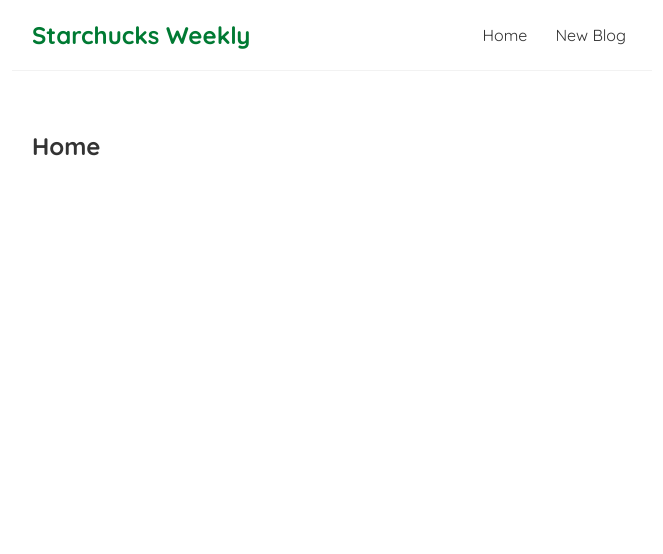
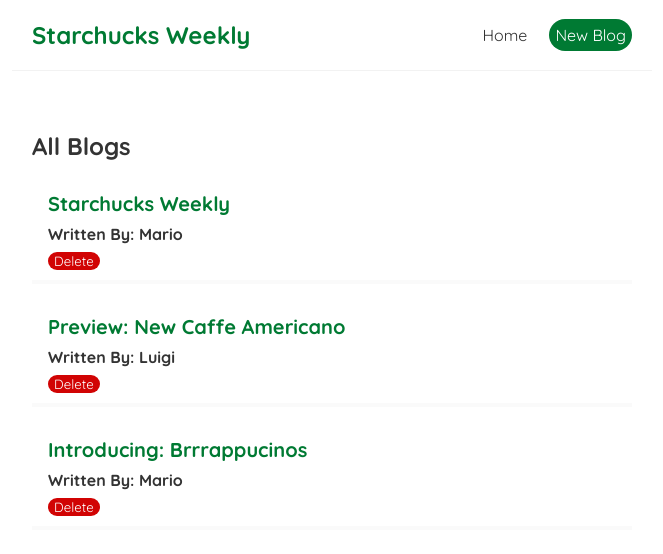
Before and after one commit to ghostly-developer/Starchucks-Blog, a React (Create React App) app: page / in a window 1280 px wide. Shown: the top 554 px of the page, without its empty margins (308-971 px from the left). Built offline with nearby package versions, Linux system fonts and the light colour scheme.

Commit message:
Output blog preview

```diff
--- /dev/null
+++ b/src/BlogList.js
@@ -0,0 +1,16 @@
+function BlogList({blogs, title, handleDelete}) {
+    return (
+        <div className="blog-list">
+            <h2>{ title }</h2>
+            {blogs.map((blog) => (
+                <div className="blog-preview" key={blog.id}>
+                    <h2>{ blog.title }</h2>
+                    <h4>Written By: { blog.author }</h4>
+                    <button className="button-danger" style={{marginTop: "8px"}}onClick={() => handleDelete(blog.id)}>Delete</button>
+                </div>
+            ))}
+        </div>
+    );
+}
+
+export default BlogList;
--- a/src/Home.js
+++ b/src/Home.js
@@ -1,9 +1,21 @@
+import { useState } from 'react';
+import BlogList from './BlogList';
+
 function Home() {
+    const [blogs, setBlogs] = useState([
+    { title: 'Starchucks Weekly', body: 'lorem ipsum...', author: 'Mario', id: 1 },
+    { title: 'Preview: New Caffe Americano', body: 'lorem ipsum...', author: 'Luigi', id: 2 },
+    { title: 'Introducing: Brrrappucinos', body: 'lorem ipsum...', author: 'Mario', id: 3 }
+    ]);
+
+    function handleDelete(id){
+        const newBlogs = blogs.filter(blog => blog.id !== id);
+        setBlogs(newBlogs);
+    }
 
     return (
         <div className="home">
-            <h2>Home</h2>
-
+            <BlogList blogs={ blogs } title="All Blogs" handleDelete={ handleDelete }/>
         </div>
     );
 }
--- a/src/Navbar.js
+++ b/src/Navbar.js
@@ -4,7 +4,7 @@ function Navbar() {
             <h1>Starchucks Weekly</h1>
             <div className="links">
                 <a href="./">Home</a>
-                <a href="./create">New Blog</a>
+                <a className="button" href="./create">New Blog</a>
             </div>
         </nav>
     );
--- a/src/index.css
+++ b/src/index.css
@@ -5,6 +5,17 @@
   margin: 0;
   font-family: "Quicksand";
   color: #333;
+  animation: loadIn 0.8s ease-in-out;
+}
+
+@keyframes loadIn {
+  from {
+    opacity: 0;
+  }
+
+  to {
+    opacity: 1;
+  }
 }
 .navbar {
   padding: 20px;
@@ -27,6 +38,8 @@
 }
 .navbar a:hover {
   color: #007a33;
+  background-color: whitesmoke;
+  border-radius: 16px;
 }
 .content {
   max-width: 600px;
@@ -35,7 +48,38 @@
 }
 
 .button {
+  border-style: none;
   color: white;
-  background-color: #00c050;
+  background-color: #007a33;
   border-radius: 16px;
 }
+
+.button:hover {
+  background-color: #00c050;
+  cursor: pointer;
+}
+
+.button-danger {
+  border-style: none;
+  color: white;
+  background-color: #d10303;
+  border-radius: 16px;
+}
+
+.button-danger:hover {
+  background-color: #f03838;
+  cursor: pointer;
+}
+.blog-preview {
+  padding: 10px 16px;
+  margin: 20px 0;
+  border-bottom: 4px solid #fafafa;
+}
+.blog-preview:hover {
+  box-shadow: 1px 3px 6px rgba(0, 0, 0, 0.1);
+}
+.blog-preview h2 {
+  font-size: 20px;
+  color: #007a33;
+  margin-bottom: 8px;
+}
```
Also changed, not shown: public/manifest.json.
